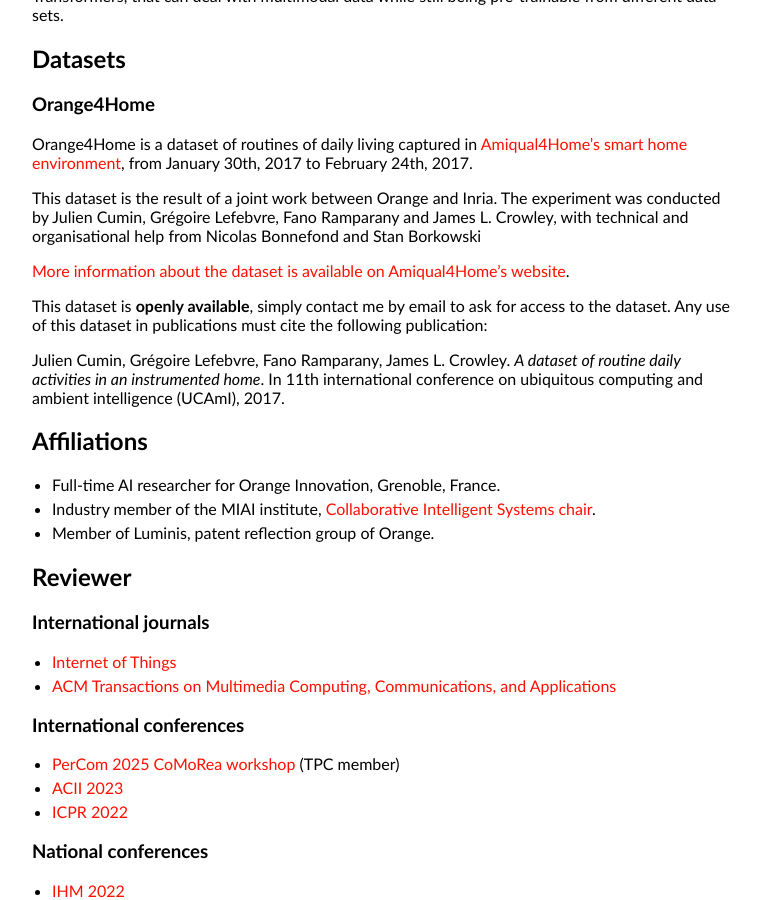
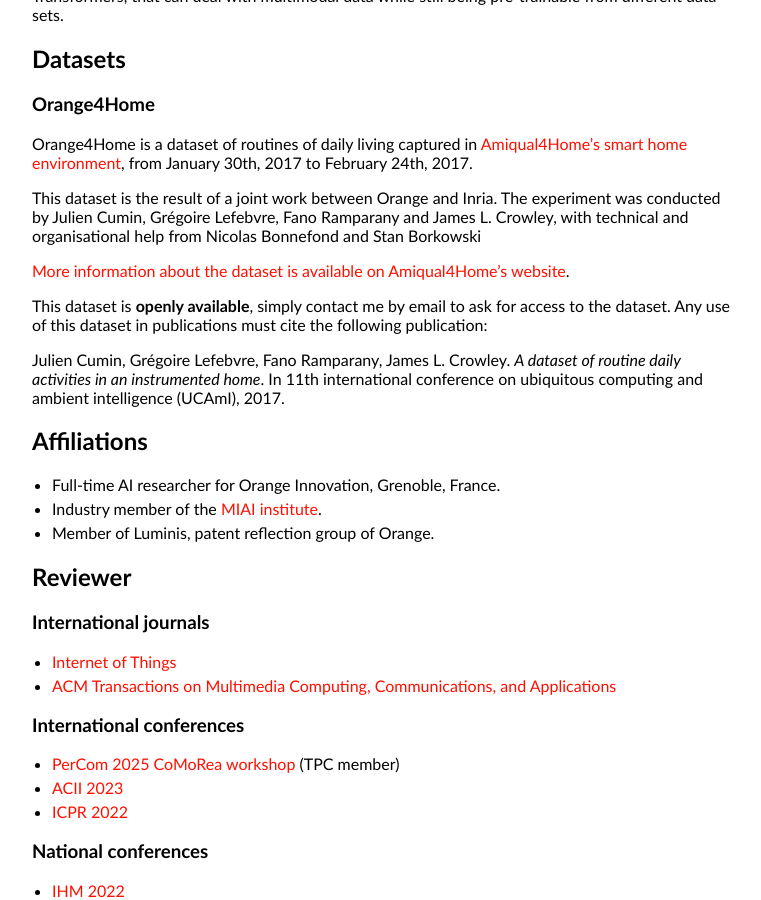
Before and after one commit to JCumin/jcumin.github.io, a Jekyll site: the page built from research.md, in a window 1280 px wide and 900 px high, scrolled down 661 px. Shown: the whole window, without its empty margins (258-1019 px from the left). Built offline with Jekyll 4.4.1, drawn with Linux system fonts in a browser that asks for light colours; our own code applies the rules of GitHub Pages for plain Markdown files.

Commit message:
Update research.md

```diff
--- a/research.md
+++ b/research.md
@@ -37,7 +37,7 @@ Julien Cumin, Grégoire Lefebvre, Fano Ramparany, James L. Crowley. *A dataset o
 ## Affiliations
 
 - Full-time AI researcher for Orange Innovation, Grenoble, France.
-- Industry member of the MIAI institute, [Collaborative Intelligent Systems chair](https://miai.univ-grenoble-alpes.fr/research/chairs/perception-interaction/collaborative-intelligent-systems-856520.kjsp?RH=6499587734413182).
+- Industry member of the [MIAI institute](https://miai.univ-grenoble-alpes.fr/).
 - Member of Luminis, patent reflection group of Orange.
 
 
```
